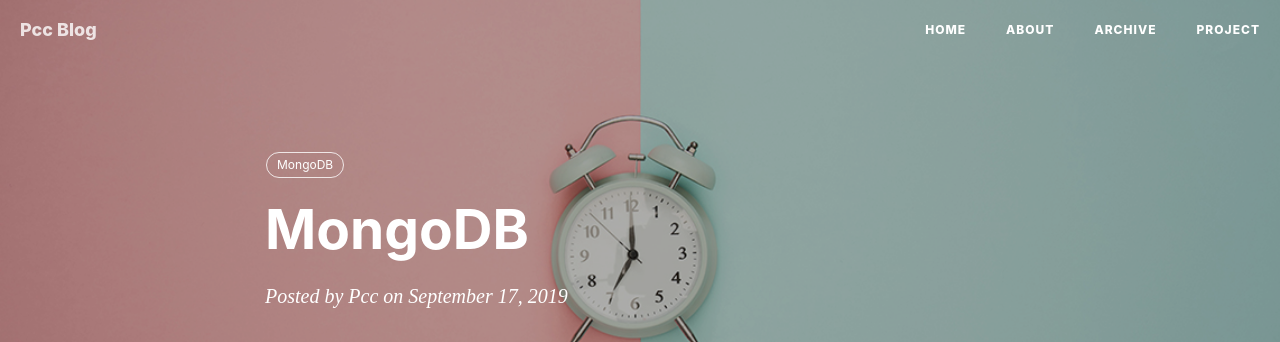
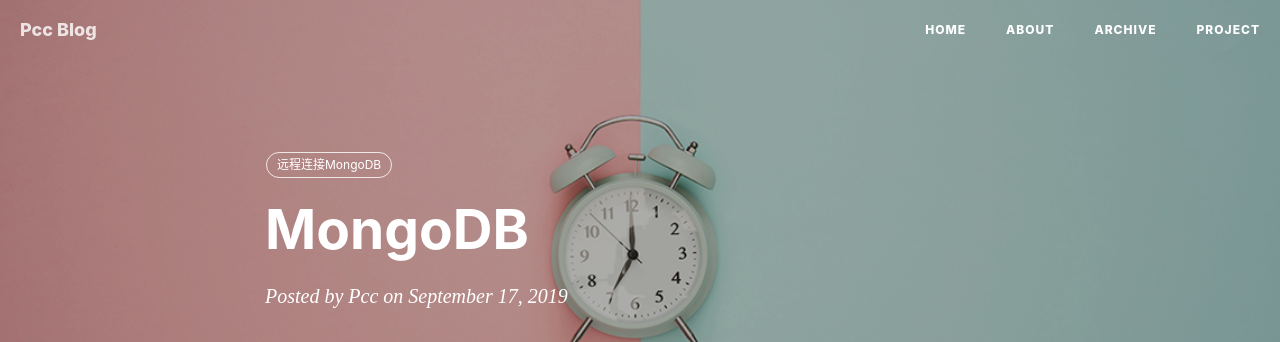
Before and after one commit to Panssorcc/panssorcc.github.io, a Jekyll site: the page built from _posts/2019-09-17-远程连接mongo.md, in a window 1280 px wide and 900 px high. Shown: the top 342 px of the window. Built offline with Jekyll 4.4.1, drawn with Linux system fonts in a browser that asks for light colours; nearby versions of some CDN libraries; comment, search, counter and statistics services are not loaded.

Commit message:
远程连接mongo

```diff
--- a/_posts/2019-09-17-远程连接mongo.md
+++ b/_posts/2019-09-17-远程连接mongo.md
@@ -8,7 +8,7 @@
 header-mask: 0.3
 tags:
 
-  - MongoDB
+  - 远程连接MongoDB
 ---
 
 ##  1、mongodb系统出错。 发生系统错误 1067。 进程意外终止。
@@ -61,7 +61,12 @@
   ![密码设置](https://raw.githubusercontent.com/Panssorcc/picee/master/images/node-%E5%BE%AE%E4%BF%A1%E5%85%AC%E4%BC%97%E5%8F%B7-%E8%BF%9C%E7%A8%8B%E8%BF%9E%E6%8E%A5mongo%E5%AF%86%E7%A0%81%E8%AE%BE%E7%BD%AE_2019-09-16_11-13-20.png)
 
   >  全局：`mongo 127.0.0.1:27017/ -u 用户名 -p 密码`
+
+
+
 ## 3、远程连接方式
+
+
 
 ### 使用命令行连接MongoDB
 ![远程连接](https://raw.githubusercontent.com/Panssorcc/picee/master/images/node-%E5%BE%AE%E4%BF%A1%E5%85%AC%E4%BC%97%E5%8F%B7-%E8%BF%9C%E7%A8%8B%E8%BF%9E%E6%8E%A5mongo_2019-09-16_11-13-20.png)
```
